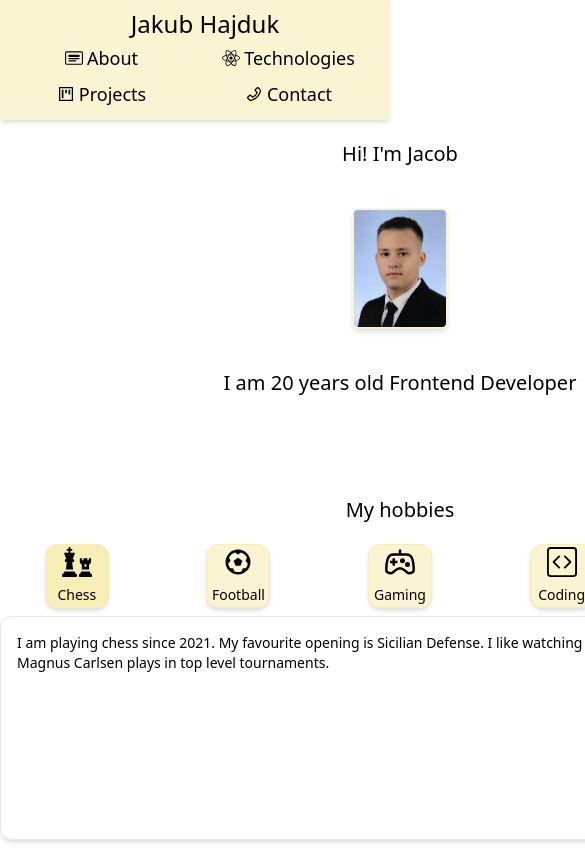
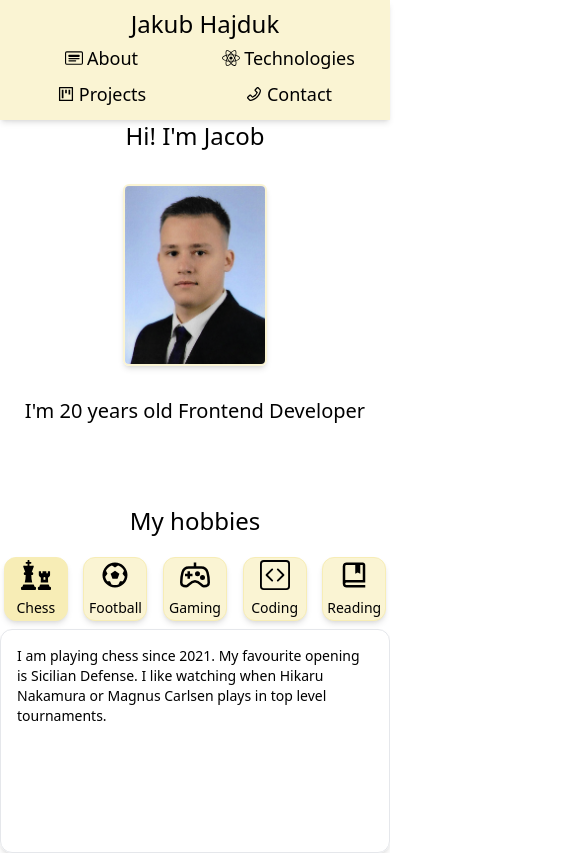
Before and after one commit to jakubhajduk53/portfolio, a React (Create React App) app: page / in a window 390 px wide. Shown: the top 853 px of the page, 585 px wide, since content can reach past the window. Built offline with nearby package versions, Linux system fonts and the light colour scheme.

Commit message:
style: update About styles

```diff
--- a/src/pages/About.js
+++ b/src/pages/About.js
@@ -18,27 +18,32 @@ function About() {
   };
 
   return (
-    <div id="about" className="grid w-full h-project-screen text-center">
+    <div
+      id="about"
+      className="grid w-full h-project-screen text-center overflow-y-scroll md:overflow-auto"
+    >
       <div className="grid justify-items-center">
         <div>
-          <p className="text-xl md:text-3xl mt-5 select-none">Hi! I'm Jacob</p>
+          <p className="text-2xl md:text-3xl sm:mt-5 select-none">
+            Hi! I'm Jacob
+          </p>
         </div>
         <div>
           <img
             src={MyPhoto}
             alt="Jakub Hajduk"
-            className="w-24 sm:w-32 md:w-48 rounded-md border-2 border-cornsilk shadow-md select-none"
+            className="w-36 sm:w-32 md:w-48 rounded-md border-2 border-cornsilk shadow-md select-none"
           />
         </div>
         <div>
           <p className="text-xl md:text-2xl select-none">
-            I am {myAge} years old Frontend Developer
+            I'm {myAge} years old Frontend Developer
           </p>
         </div>
       </div>
       <div className="grid justify-items-center place-content-center">
-        <p className="text-xl md:text-3xl mb-5 select-none">My hobbies</p>
-        <div className="grid gap-2 w-[50rem]">
+        <p className="text-2xl md:text-3xl mb-5 select-none">My hobbies</p>
+        <div className="grid gap-2 md:w-[50rem]">
           <div className="grid grid-cols-5 gap-2 place-items-center">
             {hobbyDescriptions.map((hobby) => {
               return (
```
